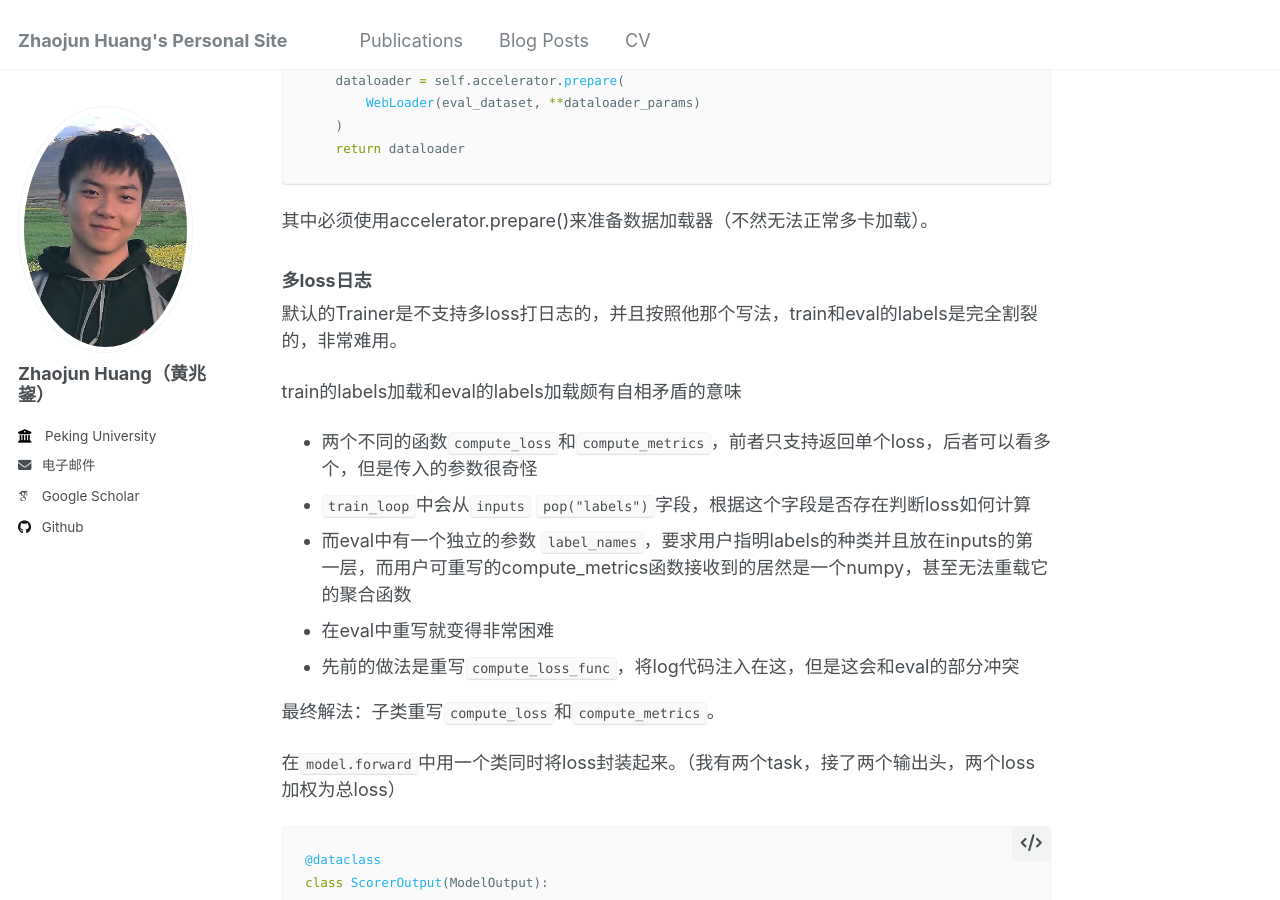
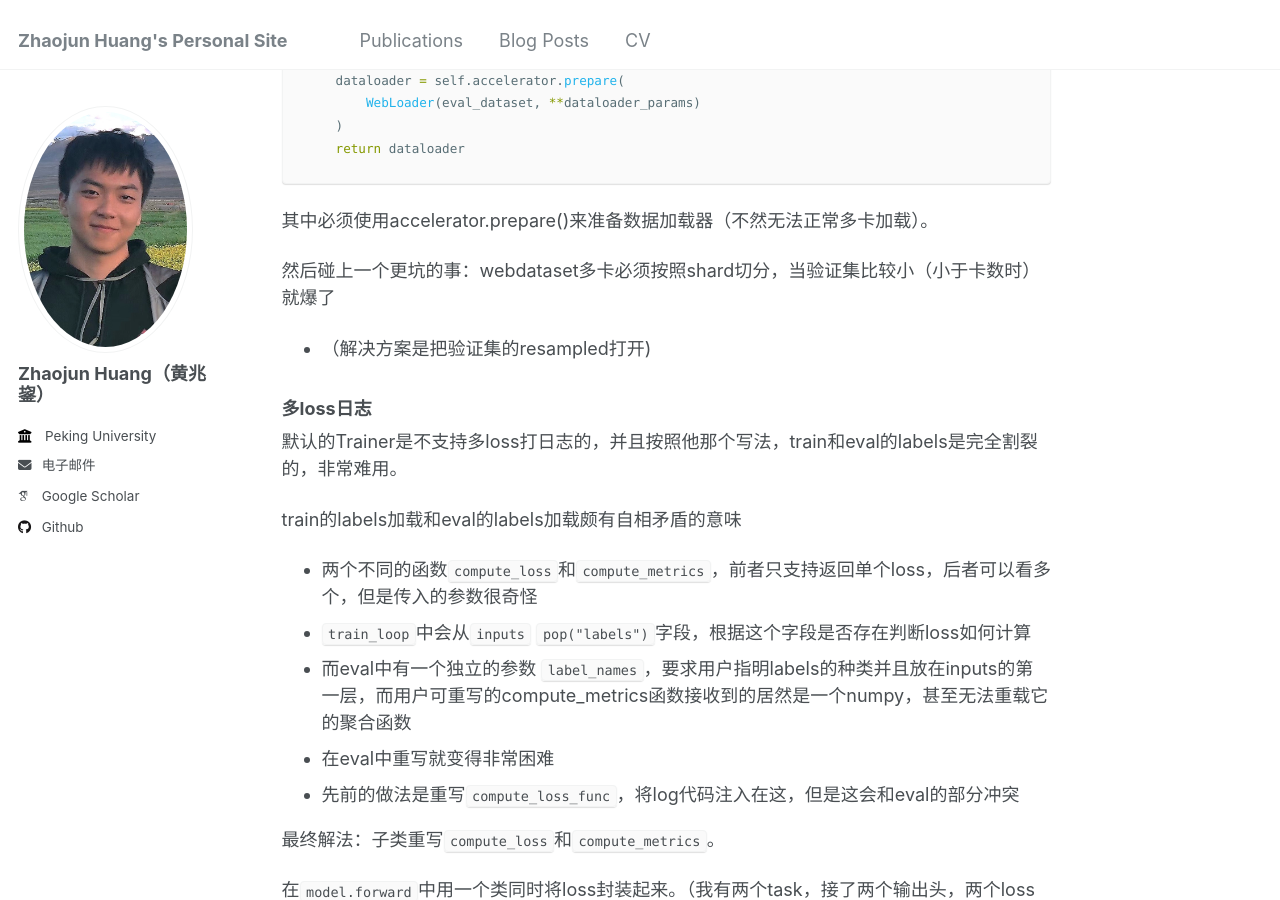
Before and after one commit to BAJimH/BAJimH.github.io, a Jekyll site: the page built from _posts/2026-01-05-Trainer.md, in a window 1280 px wide and 900 px high, scrolled down 4751 px. Built offline with Jekyll 4.4.1, drawn with Linux system fonts in a browser that asks for light colours; some web fonts are replaced; comment, search, counter and statistics services are not loaded.

Commit message:
upd processor

```diff
--- a/_posts/2026-01-05-Trainer.md
+++ b/_posts/2026-01-05-Trainer.md
@@ -188,6 +188,9 @@ def get_eval_dataloader(self, eval_dataset: WebDataset) -> WebLoader:
 
 其中必须使用accelerator.prepare()来准备数据加载器（不然无法正常多卡加载）。
 
+然后碰上一个更坑的事：webdataset多卡必须按照shard切分，当验证集比较小（小于卡数时）就爆了
+- （解决方案是把验证集的resampled打开)
+
 ### 多loss日志
 
 默认的Trainer是不支持多loss打日志的，并且按照他那个写法，train和eval的labels是完全割裂的，非常难用。
```
